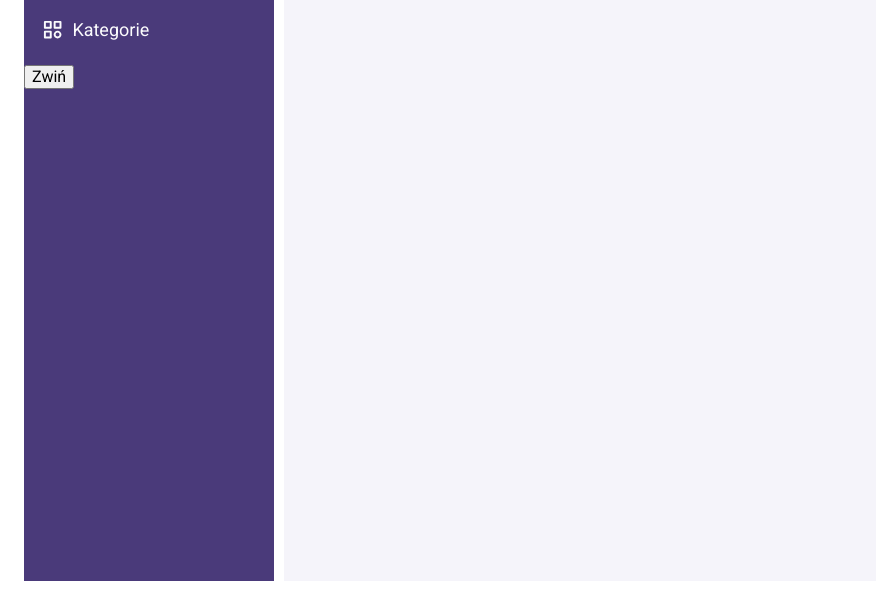
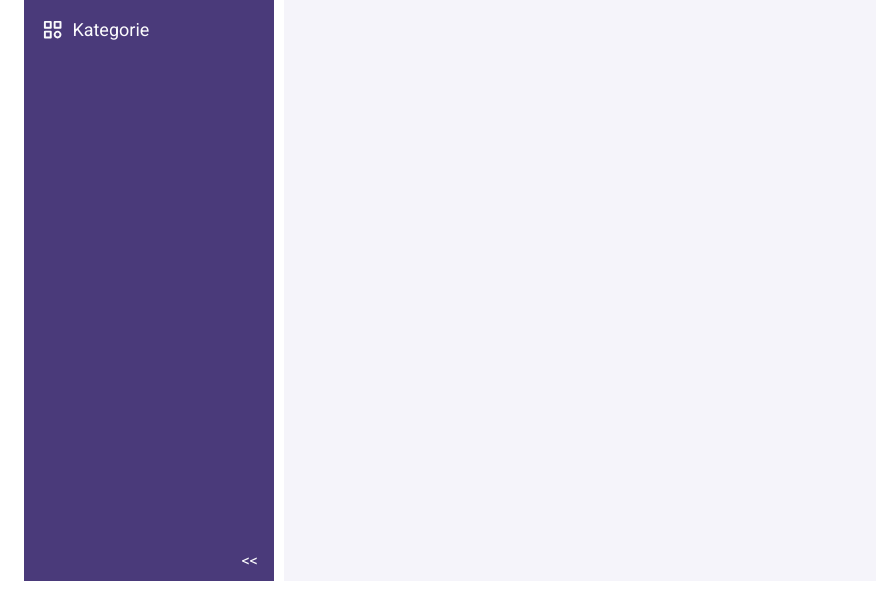
Before and after one commit to JakubM-I/expense-app, a React (Create React App) app: page /expense-app/categories in a window 1280 px wide. Shown: the part 204-797 px from the top of the page, without its empty margins (0-876 px from the left). Built offline with nearby package versions, Linux system fonts and the light colour scheme.

Commit message:
Collapse button style added

```diff
--- a/src/features/sidebar/Sidebar/index.js
+++ b/src/features/sidebar/Sidebar/index.js
@@ -1,9 +1,9 @@
 import Menu from "../Menu";
 import logo from "../../../assets/logo.png"
-import { StyledBar, StyledHeader, StyledLogo, StyledHeaderTitle } from "./styled"
+import { StyledBar, StyledHeader, StyledLogo, StyledHeaderTitle, StyledButtonWrapper, StyledCollapseButton } from "./styled"
 
 
-const Sidebar = ({setCollapseMenu, collapseMenu}) => {
+const Sidebar = ({ setCollapseMenu, collapseMenu }) => {
 
 
 
@@ -16,7 +16,12 @@ const Sidebar = ({setCollapseMenu, collapseMenu}) => {
             <Menu
                 collapseMenu={collapseMenu}
             />
-            <button onClick={() => setCollapseMenu(!collapseMenu)}>Zwiń</button>
+            <StyledButtonWrapper>
+                <StyledCollapseButton
+                    onClick={() => setCollapseMenu(!collapseMenu)}>
+                    {collapseMenu ? ">>" : "<<"}
+                </StyledCollapseButton>
+            </StyledButtonWrapper>
         </StyledBar>
     )
 };
--- a/src/features/sidebar/Sidebar/styled.js
+++ b/src/features/sidebar/Sidebar/styled.js
@@ -5,6 +5,8 @@ export const StyledBar = styled.div`
     height: auto;
     position: relative;
     margin-block: 15px;
+    display: flex;
+    flex-direction: column;
 `
 
 export const StyledHeader = styled.div`
@@ -36,3 +38,22 @@ export const StyledHeaderTitle = styled.h1`
             display: none;
         }
 `
+
+export const StyledButtonWrapper = styled.div`
+    margin-block-start: auto;
+    margin-block-end: 10px;
+    display: grid;
+    justify-items: right;
+    padding-inline-end: 10px;
+`
+
+export const StyledCollapseButton = styled.button`
+    color: ${({theme}) => theme.colors.lightFont};
+    background: none;
+    border: none;
+    cursor: pointer;
+    appearance: none;
+    -moz-appearance: none;
+    -webkit-appearance: none;
+
+`
```
